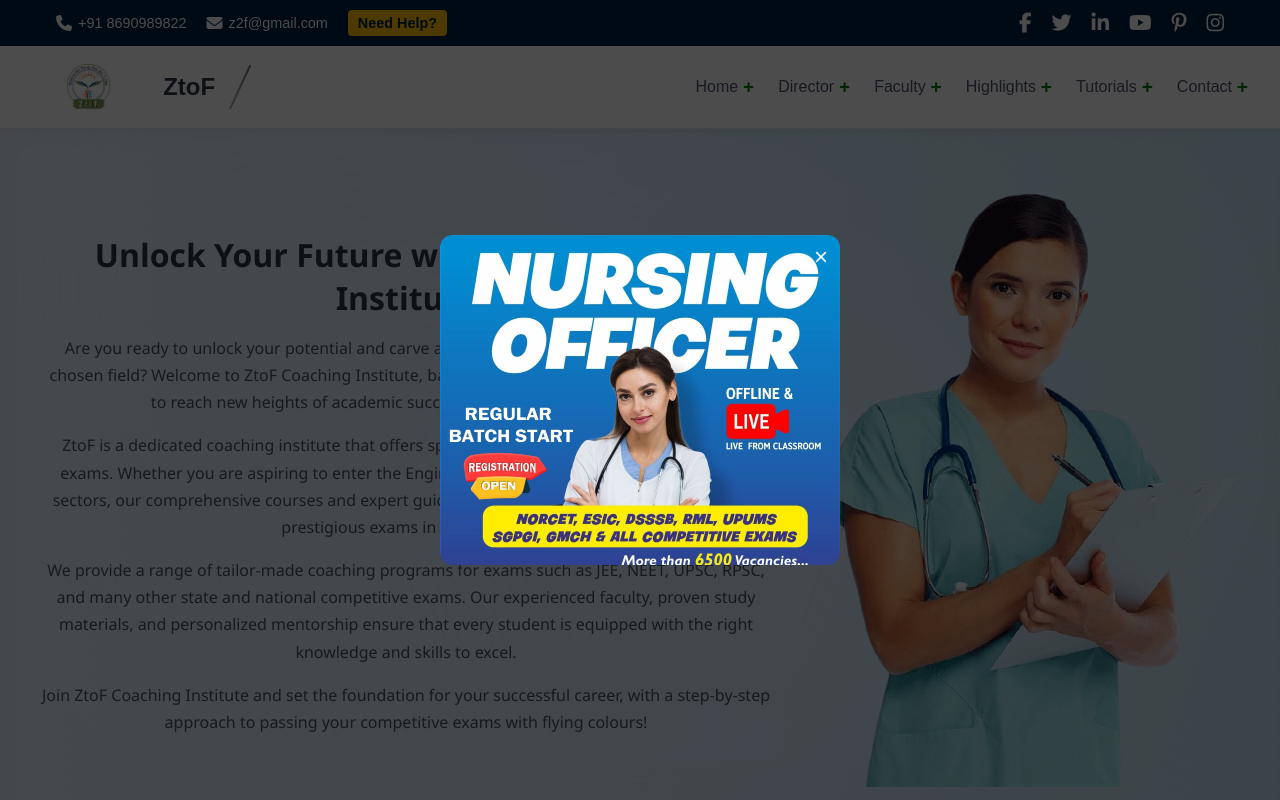
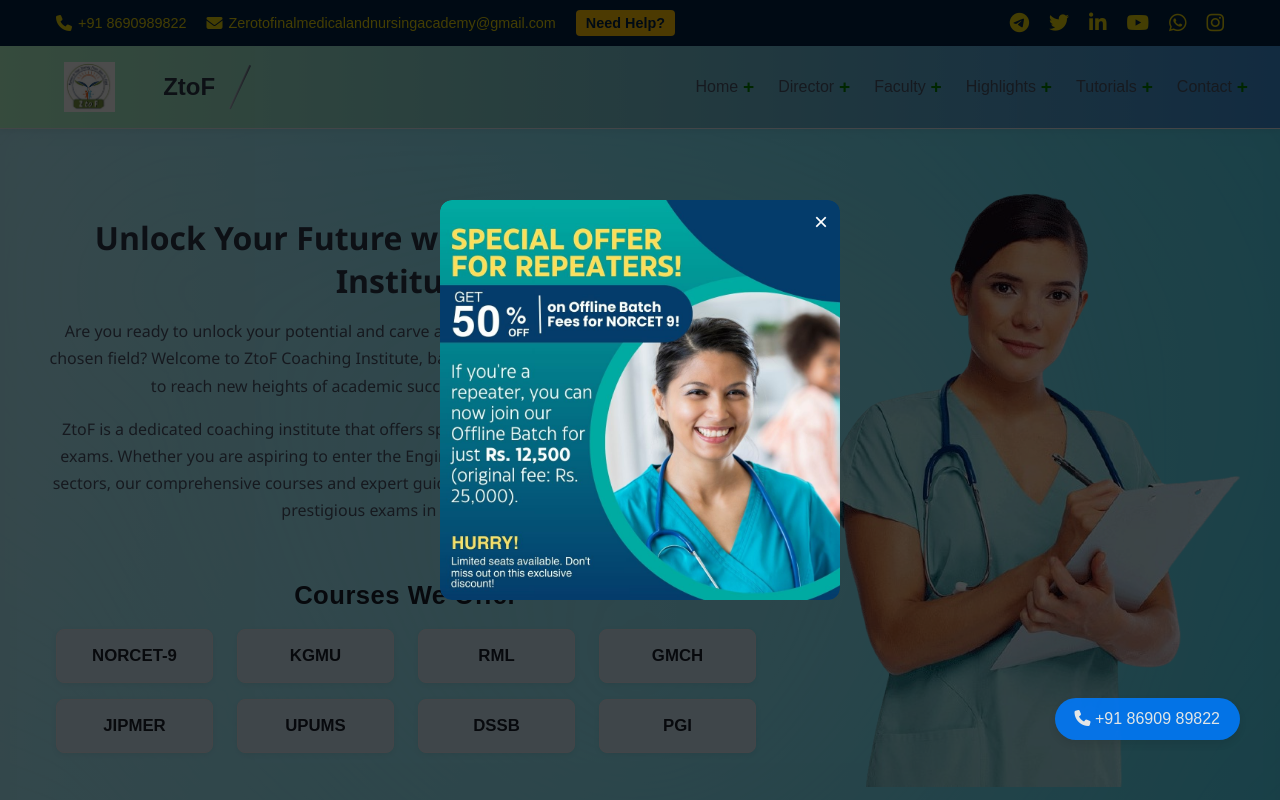
Before and after one commit to amal773/ZtoF, a React (Create React App) app: page / in a window 1280 px wide. Shown: the top 800 px of the page. Built offline with nearby package versions, Linux system fonts and the light colour scheme; a small style sheet from the web is missing.

Commit message:
Some changes

```diff
--- /dev/null
+++ b/src/Components/CallInfo/CallInfo.css
@@ -0,0 +1,63 @@
+.inspirox-info-call {
+  position: fixed;
+  bottom: 60px;
+  right: 40px;
+  z-index: 9999;
+  display: flex;
+  flex-direction: column;
+  align-items: flex-end;
+  font-family: Arial, sans-serif;
+}
+
+.inspirox-call-details {
+  background-color: #ffffff;
+  padding: 10px 15px;
+  border: 1px solid #ddd;
+  border-radius: 10px;
+  margin-bottom: 8px;
+  box-shadow: 0 4px 10px rgba(0,0,0,0.1);
+  text-align: left;
+  animation: fadeIn 0.3s ease-in-out;
+}
+
+.inspirox-call-details a {
+  text-decoration: none;
+  color: #333;
+  display: block;
+  margin: 6px 0;
+}
+
+.inspirox-text-muted {
+  color: #666;
+  font-size: 0.85rem;
+  display: block;
+  margin-bottom: 8px;
+}
+
+.call-btn {
+  background-color: #007bff;
+  color: white;
+  border-radius: 30px;
+  padding: 12px 20px;
+  font-size: 1rem;
+  cursor: pointer;
+  transition: background 0.3s ease;
+  box-shadow: 0 4px 10px rgba(0,0,0,0.1);
+}
+
+.call-btn:hover {
+  background-color: #0056b3;
+}
+
+.blink-me {
+  animation: blinker 1.2s linear infinite;
+}
+
+@keyframes blinker {
+  50% { opacity: 0.6; }
+}
+
+@keyframes fadeIn {
+  from { opacity: 0; transform: translateY(10px); }
+  to { opacity: 1; transform: translateY(0); }
+}
--- /dev/null
+++ b/src/Components/CallInfo/CallInfo.js
@@ -0,0 +1,35 @@
+import React, { useState } from 'react';
+import './CallInfo.css';
+
+export default function CallInfo() {
+  const [showInfo, setShowInfo] = useState(false);
+
+  return (
+    <div className="inspirox-info-call">
+      {showInfo && (
+        <div className="inspirox-call-details">
+          <small className="inspirox-text-muted">Call Or Whatsapp Now</small>
+          <div>
+            <a href="tel:+918690989822">
+              <i className="fa fa-phone"></i> +918690989822
+            </a>
+          </div>
+          <div>
+            <a
+              href="https://api.whatsapp.com/send?phone=+918690989822&text=Hi, need more information about *ZtoF*. Please ping me."
+              style={{ color: 'green' }}
+              target="_blank"
+              rel="noopener noreferrer"
+            >
+              <i className="fa fa-whatsapp"></i> +918690989822
+            </a>
+          </div>
+        </div>
+      )}
+
+      <div className="btn call-btn openCallInfo blink-me" onClick={() => setShowInfo(!showInfo)}>
+        <span><i className="fa fa-phone"></i> +91 86909 89822</span>
+      </div>
+    </div>
+  );
+}
--- a/src/Components/Card/Card.css
+++ b/src/Components/Card/Card.css
@@ -1,5 +1,5 @@
 .faculty-card {
-    background-color: white;
+    background-color: #B5FCCD;
     border-radius: 1rem;
     padding: 1.5rem;
     box-shadow: 0 4px 10px rgba(0, 0, 0, 0.12);
@@ -13,12 +13,12 @@
     font-weight: 700;
     font-size: 1.2rem;
     margin-bottom: 0.5rem;
-    color: #2d3748;
+    color: #1c1d1f;
   }
 
   .faculty-subject {
     font-size: 1rem;
-    color: #4a5568;
+    color: #445064;
     margin-bottom: 0.5rem;
   }
 
--- a/src/Components/Navbar/Navbar.css
+++ b/src/Components/Navbar/Navbar.css
@@ -4,7 +4,11 @@
   width: 100%;
   z-index: 1000;
 
-  background-color: #fff;
+   background: linear-gradient(90deg,
+    #B5FCCD 0%,  /* very light blue */
+    #7AC6D2 50%,  /* pale blue */
+     #3D90D7 100%  /* pale blue */
+  );
   padding: 1rem 2rem;
   display: flex;
   justify-content: space-between;
--- a/src/Components/Popup/Popup.css
+++ b/src/Components/Popup/Popup.css
@@ -37,3 +37,46 @@
   cursor: pointer;
   z-index: 2;
 }
+
+.popup-offer-content {
+  background-color: #3889cb;
+  padding: 1rem;
+  text-align: center;
+  color: #1a202c;
+  font-family: 'Arial', sans-serif;
+}
+
+.popup-offer-content h3 {
+  font-size: 1.6rem;
+  color: #c02911;
+  margin-bottom: 0.5rem;
+  font-weight: 700;
+}
+
+.popup-offer-content p {
+  font-size: 0.95rem;
+  margin: 0.5rem 0;
+  line-height: 1.4;
+}
+
+.popup-offer-content .original-price {
+  text-decoration: line-through;
+  color: #a0aec0;
+  font-size: 0.9rem;
+}
+
+.popup-offer-content .highlight-text {
+  color: #a8bb1d;
+  font-weight: 600;
+  margin-top: 0.5rem;
+}
+
+.blink-fast {
+  animation: blink 0.5s step-start infinite;
+}
+
+@keyframes blink {
+  50% {
+    opacity: 0;
+  }
+}
--- a/src/Components/TopBar/TopBar.css
+++ b/src/Components/TopBar/TopBar.css
@@ -1,6 +1,6 @@
 .top-bar {
   background-color: #002244;
-  color: #ffffff;
+  color: #e4d00a;
   font-size: 0.9rem;
   padding: 10px 0;
   width: 100%;
@@ -26,7 +26,7 @@
 }
 
 .top-bar-link {
-  color: #ffffff;
+  color: #e4d00a;
   text-decoration: none;
   transition: color 0.3s ease;
   display: flex;
@@ -58,13 +58,13 @@
 }
 
 .top-bar-right a {
-  color: #ffffff;
+  color: #e4d00a;
   font-size: 1.25rem;
   transition: color 0.3s ease, transform 0.3s ease;
 }
 
 .top-bar-right a:hover {
-  color: #ffc107;
+  color: white;
   transform: scale(1.1);
 }
 
--- a/src/Components/TopBar/TopBar.js
+++ b/src/Components/TopBar/TopBar.js
@@ -9,8 +9,8 @@
           <a href="tel:+918690989822" className="top-bar-link">
             <i className="fa-solid fa-phone"></i> +91 8690989822
           </a>
-          <a href="mailto:z2f@gmail.com" className="top-bar-link">
-            <i className="fa-solid fa-envelope"></i> z2f@gmail.com
+          <a href="mailto:Zerotofinalmedicalandnursingacademy@gmail.com" className="top-bar-link">
+            <i className="fa-solid fa-envelope"></i> Zerotofinalmedicalandnursingacademy@gmail.com
           </a>
           <a href="#enquiry" className="top-bar-link help-link">
             Need Help?
@@ -19,12 +19,12 @@
 
         <div className="top-bar-right">
           <a
-            href="https://www.facebook.com/ztof_official"
+            href="https://t.me/Ramsirateacher"
             target="_blank"
             rel="noopener noreferrer"
-            aria-label="Facebook"
+            aria-label="Telegram"
           >
-            <i className="fa-brands fa-facebook-f"></i>
+            <i class="fa-brands fa-telegram"></i>
           </a>
           <a
             href="https://twitter.com/"
@@ -51,15 +51,15 @@
             <i className="fa-brands fa-youtube"></i>
           </a>
           <a
-            href="https://www.pinterest.com/"
+            href="https://www.whatsapp.com/channel/0029Vb5930y3wtazT0xWhs0z"
             target="_blank"
             rel="noopener noreferrer"
-            aria-label="Pinterest"
+            aria-label="Whatsapp"
           >
-            <i className="fa-brands fa-pinterest-p"></i>
+            <i class="fa-brands fa-whatsapp"></i>
           </a>
           <a
-            href="https://www.instagram.com/ztof_official/"
+            href="https://www.instagram.com/ztof_official"
             target="_blank"
             rel="noopener noreferrer"
             aria-label="Instagram"
--- a/src/Pages/LandingPage/LandingPage.css
+++ b/src/Pages/LandingPage/LandingPage.css
@@ -6,7 +6,7 @@
 }
 /* ------------------ Home Section ------------------ */
 .home-section {
-  background: linear-gradient(135deg, #ebf8ff, #bee3f8);
+  background: linear-gradient(to bottom, #3399ff, #0066cc, #001f4d);
   padding: 4rem 2rem;
   display: flex;
   justify-content: center;
@@ -52,7 +52,7 @@
   max-width: 100%;
   height: auto;
   border-radius: 0.75rem;
-  background: none;
+  /* background: none; */
   box-shadow: none;
 }
 
@@ -478,9 +478,9 @@
 /* Home Section - very very light blue gradient */
 .home-section {
   background: linear-gradient(90deg,
-    #e7f2ff 0%,   /* ultra-light blue */
-    #d0e9ff 50%,  /* very light blue */
-    #c6e5f5 100%  /* pale blue */
+    #A8F1FF 0%,   /* ultra-light blue */
+    #6FE6FC 50%,  /* very light blue */
+    #4ED7F1 100%  /* pale blue */
   );
   color: #1a3a66; /* soft dark blue text */
   padding: 60px 40px;
@@ -494,9 +494,9 @@
 /* Director Section - very very light blue gradient with subtle green tint */
 .director-section {
   background: linear-gradient(135deg,
-    #f0fbff 0%,    /* almost white with a hint of blue */
+    #ffffff 0%,    /* almost white with a hint of blue */
     #def7f1 50%,   /* very light blue-green */
-    #d1f0e8 100%   /* pale blue-green */
+    #2a7f90 100%   /* pale blue-green */
   );
   color: #0a2e6b; /* soft dark blue text */
   padding: 4rem 2rem;
@@ -623,3 +623,44 @@
 .faculty-carousel {
   padding: 0 10px;
 }
+
+.home-courses-grid {
+  margin-top: 2.5rem;
+  padding: 1rem 0;
+  font-family: 'Arial', sans-serif;
+}
+
+.courses-title {
+  font-size: 1.6rem;
+  font-weight: 700;
+  color: #1a202c;
+  margin-bottom: 1.2rem;
+  text-align: center;
+  letter-spacing: 0.5px;
+}
+
+.course-grid {
+  display: grid;
+  grid-template-columns: repeat(4, 1fr);
+  gap: 1rem 1.5rem;
+  padding: 0 1rem;
+}
+
+.course-card {
+  background-color: #D4EBF8;
+  border: 1px solid #e2e8f0;
+  padding: 1rem;
+  text-align: center;
+  font-weight: 700;
+  font-size: 1.05rem;
+  color: #1a202c;
+  border-radius: 8px;
+  box-shadow: 0 2px 6px rgba(0, 0, 0, 0.06);
+  text-transform: uppercase;
+  transition: transform 0.2s ease;
+}
+
+.course-card:hover {
+  transform: translateY(-2px);
+  box-shadow: 0 4px 10px rgba(0, 0, 0, 0.1);
+}
--- a/src/Pages/LandingPage/LandingPage.js
+++ b/src/Pages/LandingPage/LandingPage.js
@@ -13,6 +13,7 @@
 import i4 from "../../Images/i4.jpg";
 import Popup from "../../Components/Popup/Popup";
 import TopBar from "../../Components/TopBar/TopBar";
+import CallInfo from "../../Components/CallInfo/CallInfo";
 
 
 
@@ -88,17 +89,25 @@
               Services sectors, our comprehensive courses and expert guidance will help you crack some of
               the most prestigious exams in the country.
             </p>
-            <p>
-              We provide a range of tailor-made coaching programs for exams such as JEE, NEET, UPSC, RPSC,
-              and many other state and national competitive exams. Our experienced faculty, proven study
-              materials, and personalized mentorship ensure that every student is equipped with the right
-              knowledge and skills to excel.
-            </p>
-            <p>
-              Join ZtoF Coaching Institute and set the foundation for your successful career, with a
-              step-by-step approach to passing your competitive exams with flying colours!
-            </p>
+
+            {/* New content added below */}
+            <div className="home-courses-grid">
+              <h3 className="courses-title">Courses We Offer</h3>
+              <div className="course-grid">
+                <div className="course-card">NORCET-9</div>
+                <div className="course-card">KGMU</div>
+                <div className="course-card">RML</div>
+                <div className="course-card">GMCH</div>
+                <div className="course-card">JIPMER</div>
+                <div className="course-card">UPUMS</div>
+                <div className="course-card">DSSB</div>
+                <div className="course-card">PGI</div>
+              </div>
+            </div>
+
+
           </div>
+
           <div className="home-image-wrapper">
             <img src={homeImage} alt="ZtoF Coaching" />
           </div>
@@ -258,6 +267,7 @@
       </section>
 
 
+      <CallInfo />
 
       <Footer />
     </div>
```
Also changed, not shown: src/Images/director.png, src/Images/site_popup.jpeg.
